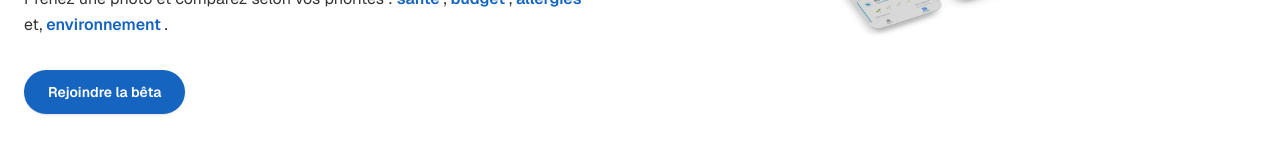
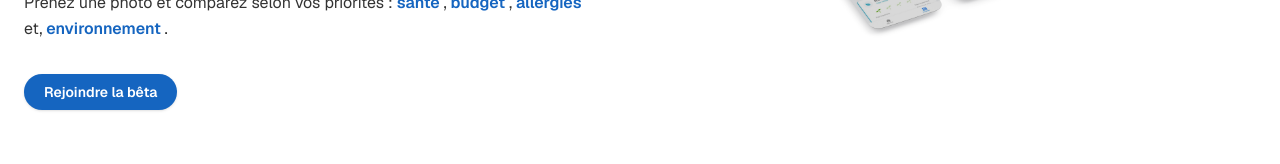
Before and after one commit to assia-briere/Qerapp, a Next.js app: page / in a window 1280 px wide. Shown: the part 419-583 px from the top of the page. Built offline with nearby package versions, Linux system fonts and the light colour scheme.

Commit message:
google-form

```diff
--- a/src/app/page.tsx
+++ b/src/app/page.tsx
@@ -4,12 +4,11 @@
 
 import React from "react";
 import Image from "next/image";
-import Link from "next/link";
 import PourquoiQera from "@/components/pourquoiQera";
 import SimpleRapideIntuitif from "@/components/simple";
 
-// const WAITLIST_URL =
-//   "https://docs.google.com/forms/d/e/1FAIpQLSc9KLE1StFrBnBZH6HHPXBDJsaXVwxv5bbMmpzBvPDEN9ODMw/viewform?usp=header";
+const WAITLIST_URL =
+  "https://docs.google.com/forms/d/e/1FAIpQLSc9KLE1StFrBnBZH6HHPXBDJsaXVwxv5bbMmpzBvPDEN9ODMw/viewform?usp=header";
 
 export default function Page() {
   return (
@@ -31,20 +30,20 @@ export default function Page() {
                 <span className="font-semibold text-[#1565c0]"> environnement </span>.
               </p>
               <div className="mt-8 flex flex-col sm:flex-row items-start sm:items-center gap-3">
-                <Link
+                {/* <Link
                   href="/beta"
                   className="rounded-full bg-[#1565c0] px-6 py-3 text-sm font-semibold text-white shadow-sm transition hover:bg-[#1976d2] focus:outline-none focus:ring-2 focus:ring-offset-2 focus:ring-[#1565c0]"
                 >
                   Rejoindre la bêta
-                </Link>
-                {/* <a
+                </Link> */}
+                <a
                   href={WAITLIST_URL}
                   target="_blank"
                   rel="noopener noreferrer"
-                  className="rounded-full border-2 border-[#1565c0] bg-transparent px-6 py-3 text-sm font-semibold text-[#1565c0] transition hover:bg-[#1565c0] hover:text-white focus:outline-none focus:ring-2 focus:ring-offset-2 focus:ring-[#1565c0]"
+                  className="rounded-full bg-[#1565c0] px-5 py-2 text-sm font-semibold text-white shadow-sm transition hover:bg-[#1976d2] focus:outline-none focus:ring-2 focus:ring-offset-2 focus:ring-[#1565c0]"
                 >
-                  Google Form
-                </a> */}
+                  Rejoindre la bêta
+                </a>
               </div>
             </div>
             <div className="relative mx-auto h-[260px] w-[260px] md:h-[340px] md:w-[340px]">
```
